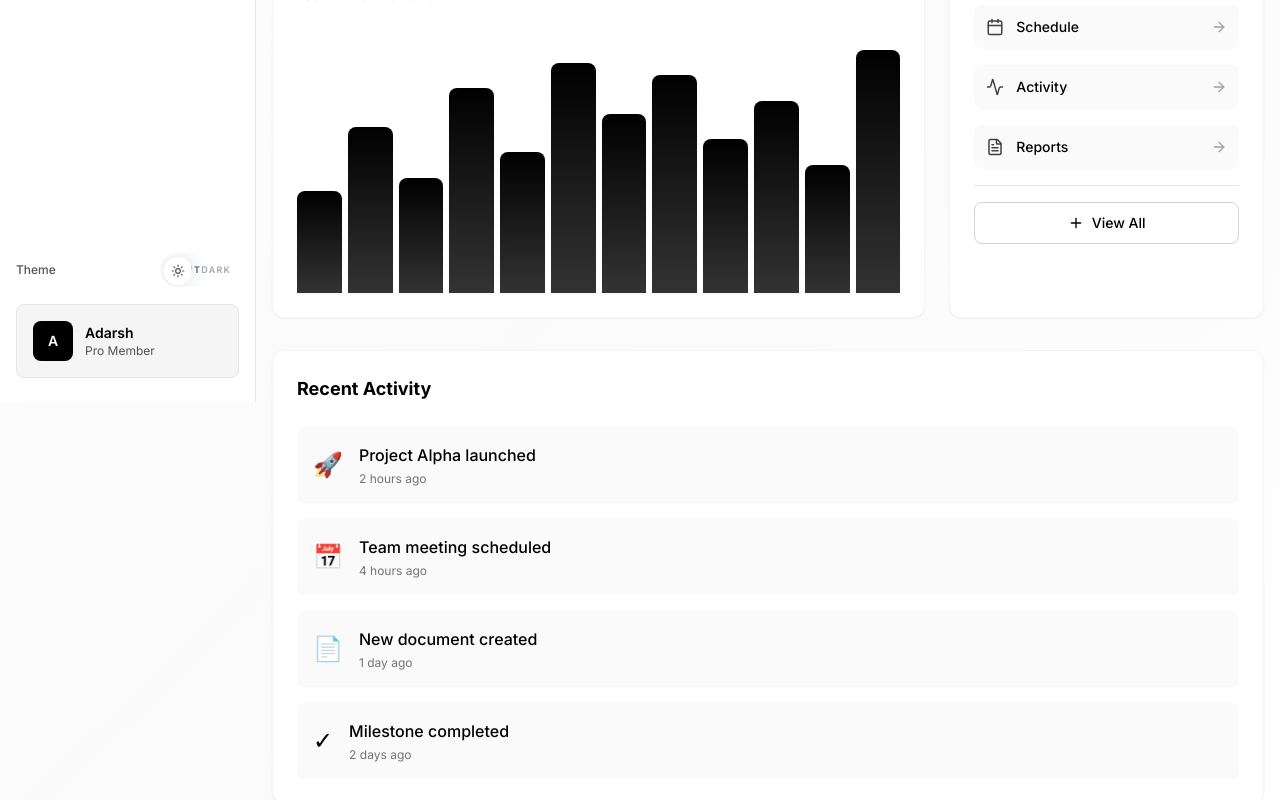
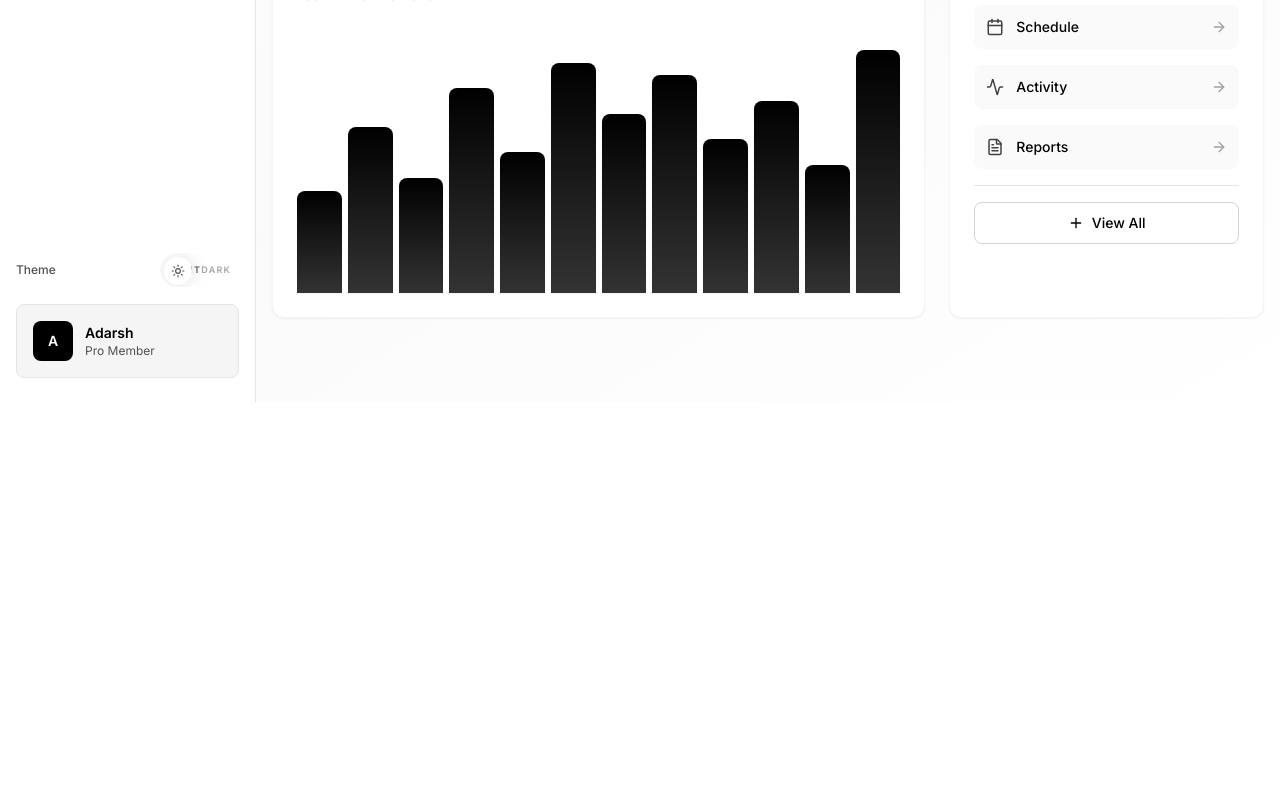
Before and after one commit to adarshshivan/Prototype-1, a React (Vite) app: page / in a window 1280 px wide. Shown: the part 398-1198 px from the top of the page. After the commit the page ends 800 px from the top, so only its background shows below. Built offline with nearby package versions, Linux system fonts and the light colour scheme.

Commit message:
feat: remove Recent Activity section from App component for cleaner UI

```diff
--- a/src/App.jsx
+++ b/src/App.jsx
@@ -145,33 +145,6 @@ function App() {
           </GlassCard>
         </div>
 
-        {/* Recent Activity */}
-        <GlassCard delay={0.4}>
-          <h3 className="text-lg font-bold text-black dark:text-white mb-6">Recent Activity</h3>
-          <div className="space-y-4">
-            {[
-              { action: 'Project Alpha launched', time: '2 hours ago', icon: '🚀' },
-              { action: 'Team meeting scheduled', time: '4 hours ago', icon: '📅' },
-              { action: 'New document created', time: '1 day ago', icon: '📄' },
-              { action: 'Milestone completed', time: '2 days ago', icon: '✓' },
-            ].map((item, i) => (
-              <motion.div
-                key={i}
-                initial={{ opacity: 0, x: -10 }}
-                whileInView={{ opacity: 1, x: 0 }}
-                transition={{ delay: 0.05 * i }}
-                className="flex items-center gap-4 p-4 rounded-lg bg-neutral-50 dark:bg-neutral-800 hover:bg-neutral-100 dark:hover:bg-neutral-700/80 transition-colors"
-              >
-                <div className="text-2xl">{item.icon}</div>
-                <div className="flex-1 min-w-0">
-                  <p className="font-medium text-black dark:text-white truncate">{item.action}</p>
-                  <p className="text-xs text-neutral-500 dark:text-neutral-400 mt-1">{item.time}</p>
-                </div>
-              </motion.div>
-            ))}
-          </div>
-        </GlassCard>
-
       </div>
     </DashboardLayout>
   )
```
